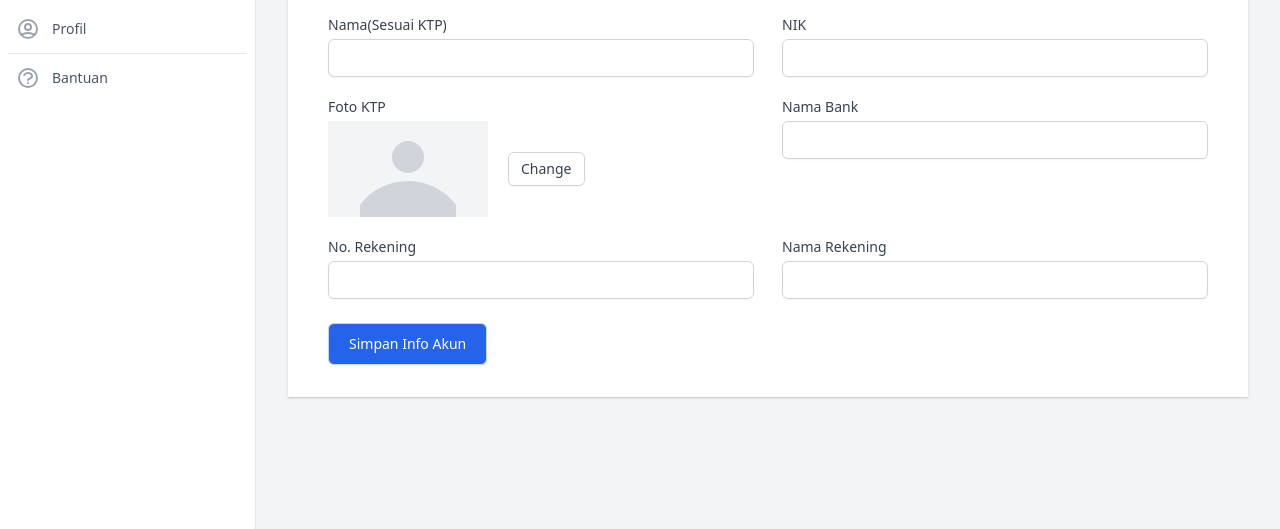
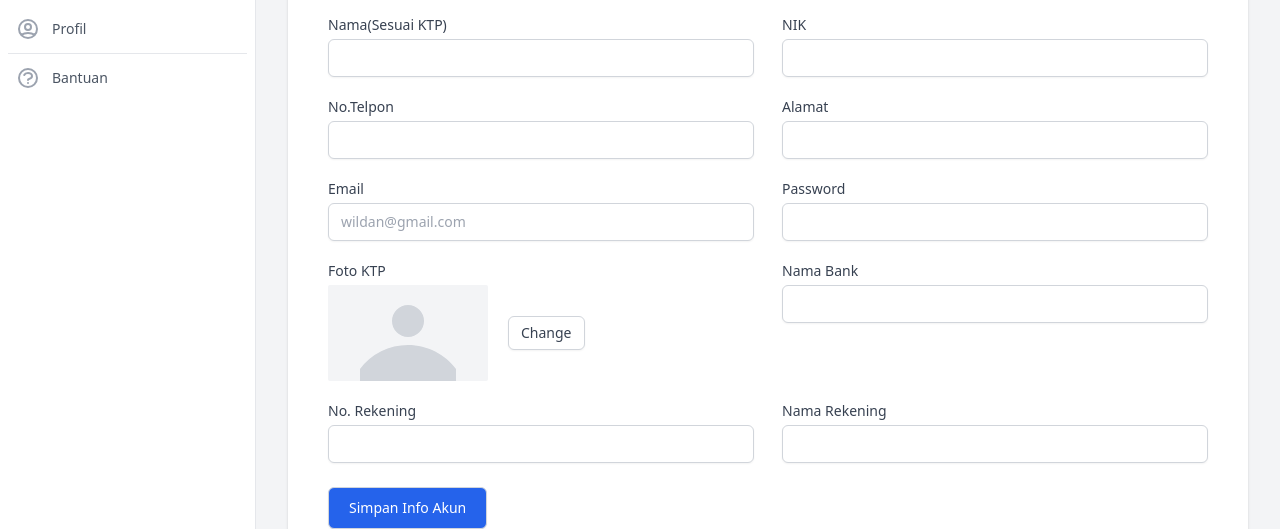
Before and after one commit to wildanalifr/swn, a website: page views/profile.html in a window 1280 px wide. Both pictures are taken after a click on the label "Profil Akun". Shown: the part 271-800 px from the top of the page. Drawn offline with Linux system fonts and the light colour scheme.

Commit message:
update profile

```diff
--- a/views/profile.html
+++ b/views/profile.html
@@ -225,6 +225,22 @@
                           <div class="mt-1"><input id="phone" name="telepon" type="text" autocomplete="telepon" required="required" value="" class="appearance-none block w-full px-3 py-2 border border-gray-300 rounded-md shadow-sm placeholder-gray-400 focus:outline-none focus:ring-blue-800 focus:border-blue-800 sm:text-sm" /></div>
                         </div>
                         <div class="space-y-1">
+                          <label for="nama" class="block text-sm font-medium text-gray-700"> No.Telpon </label>
+                          <div class="mt-1"><input id="nama" name="nama" type="text" autocomplete="nama" required="required" value="" class="appearance-none block w-full px-3 py-2 border border-gray-300 rounded-md shadow-sm placeholder-gray-400 focus:outline-none focus:ring-blue-800 focus:border-blue-800 sm:text-sm" /></div>
+                        </div>
+                        <div class="space-y-1">
+                          <label for="phone" class="block text-sm font-medium text-gray-700"> Alamat </label>
+                          <div class="mt-1"><input id="phone" name="telepon" type="text" autocomplete="telepon" required="required" value="" class="appearance-none block w-full px-3 py-2 border border-gray-300 rounded-md shadow-sm placeholder-gray-400 focus:outline-none focus:ring-blue-800 focus:border-blue-800 sm:text-sm" /></div>
+                        </div>
+                        <div class="space-y-1">
+                          <label for="nama" class="block text-sm font-medium text-gray-700"> Email </label>
+                          <div class="mt-1"><input id="nama" name="nama" type="text" autocomplete="nama" placeholder="wildan@gmail.com" required="required" value="" class="appearance-none block w-full px-3 py-2 border border-gray-300 rounded-md shadow-sm placeholder-gray-400 focus:outline-none focus:ring-blue-800 focus:border-blue-800 sm:text-sm" /></div>
+                        </div>
+                        <div class="space-y-1">
+                          <label for="phone" class="block text-sm font-medium text-gray-700"> Password </label>
+                          <div class="mt-1"><input id="phone" name="telepon" type="text" autocomplete="telepon" required="required" value="" class="appearance-none block w-full px-3 py-2 border border-gray-300 rounded-md shadow-sm placeholder-gray-400 focus:outline-none focus:ring-blue-800 focus:border-blue-800 sm:text-sm" /></div>
+                        </div>
+                        <div class="space-y-1">
                           <label for="photo" class="block text-sm font-medium text-gray-700"> Foto KTP </label>
                           <div class="mt-1 sm:mt-0 sm:col-span-2">
                             <div class="flex items-center">
```
Also changed, not shown: public/css/style.css.
